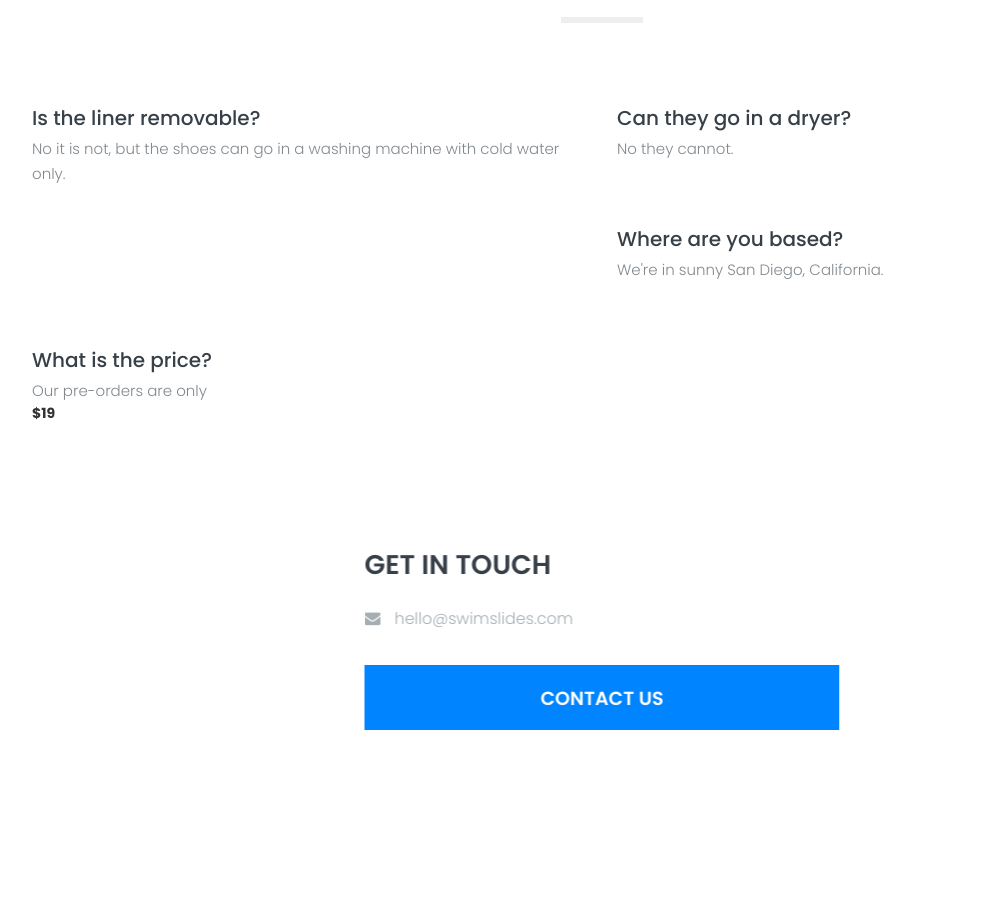
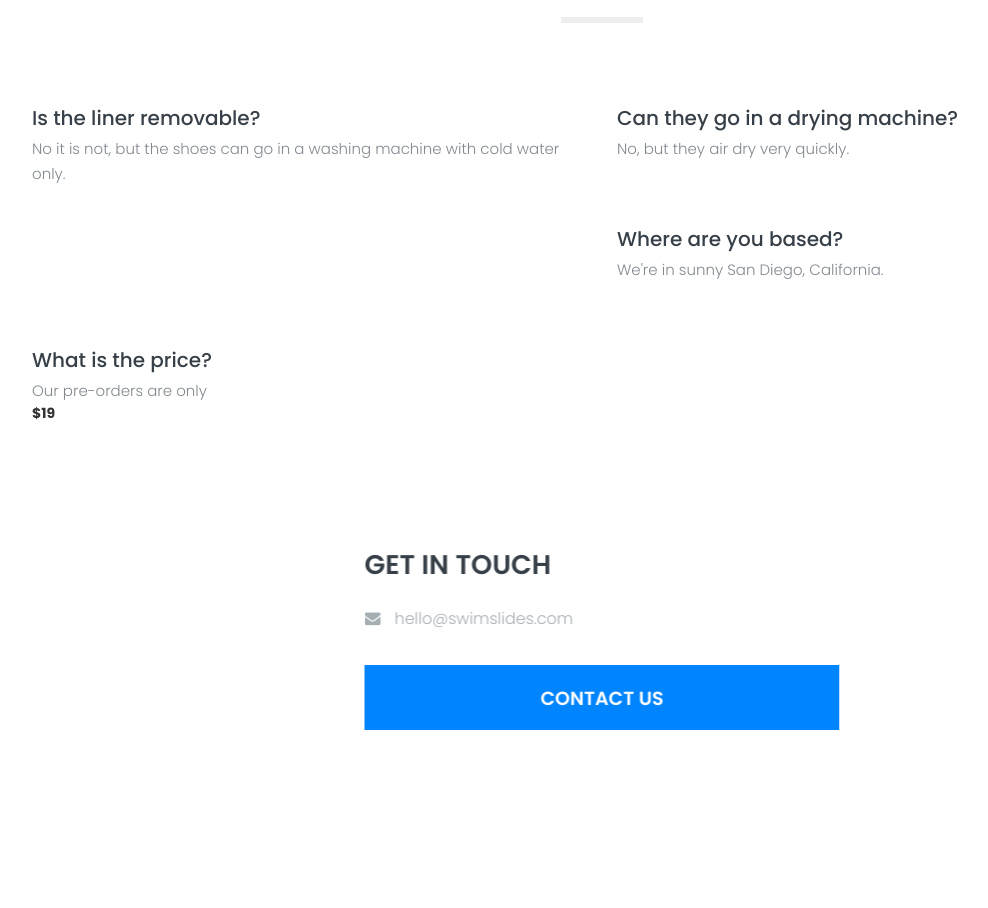
Before and after one commit to swimslides/swimslides, a website: page index.html in a window 1280 px wide. Shown: the part 2383-3291 px from the top of the page, without its empty margins (38-1026 px from the left). Drawn offline with Linux system fonts and the light colour scheme.

Commit message:
💖👮 Updated with Glitch

```diff
--- a/index.html
+++ b/index.html
@@ -234,9 +234,9 @@ Surjith S M / @surjithctly
           </div>
           <!--==========Faq==========-->
           <div class="col-sm-6 faq wow fadeInUp">
-            <h4>Can they go in a dryer?</h4>
+            <h4>Can they go in a drying machine?</h4>
             <p>
-              No they cannot.
+              No, but they air dry very quickly.
             </p>
           </div>
           <!--==========Faq==========-->
```
